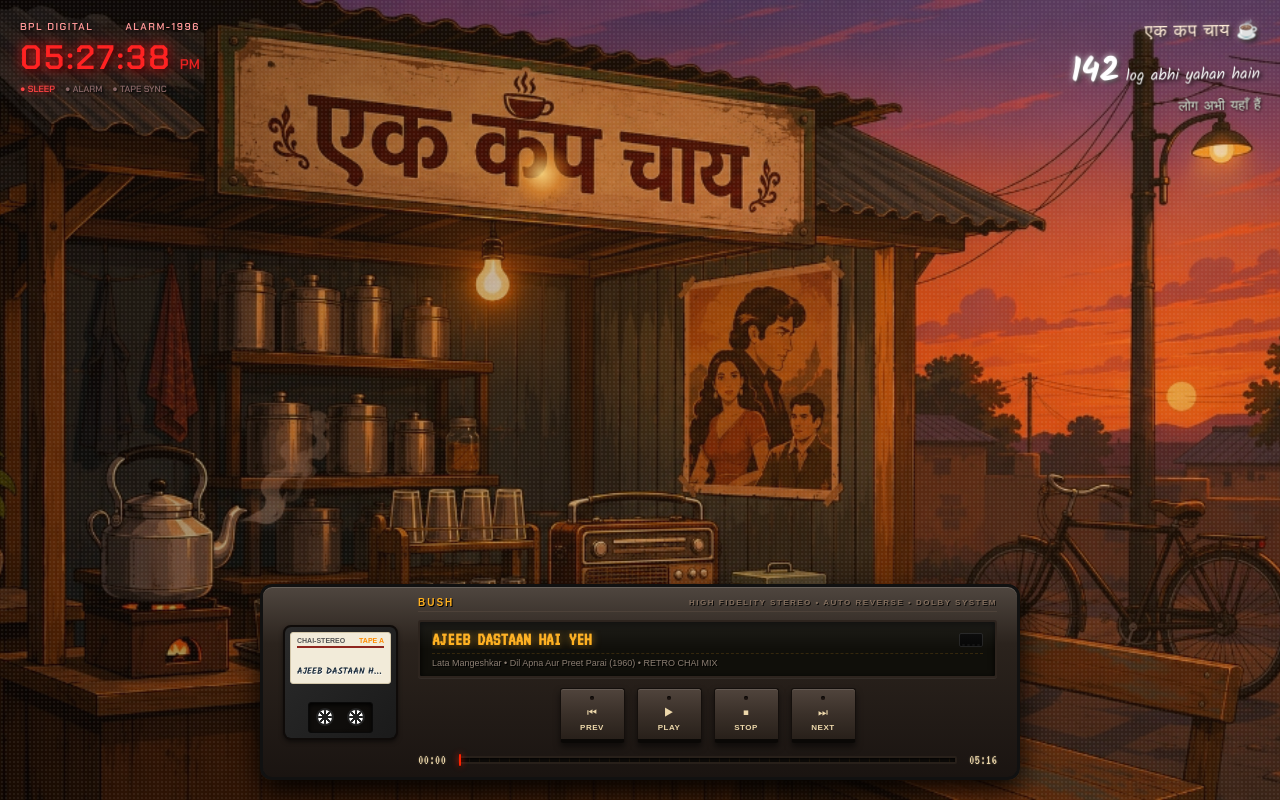
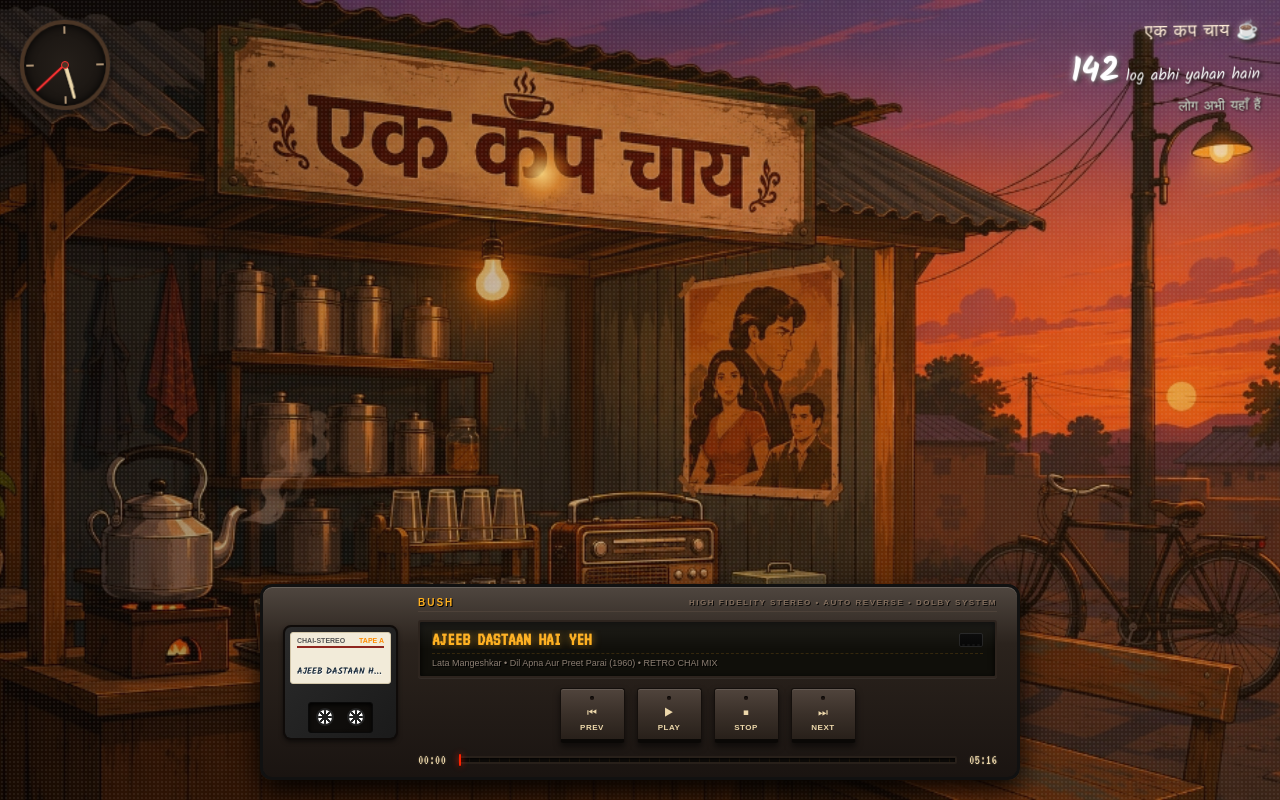
Before and after one commit to Md-Arif-hasnat99/EkCupChai, a React (Vite) app: page / in a window 1280 px wide. Built offline with nearby package versions, Linux system fonts and the light colour scheme; no server answers; a web font is replaced by a local one.

Commit message:
Implement retro analog clock and add new audio files

```diff
--- a/src/components/DigitalClock.jsx
+++ b/src/components/DigitalClock.jsx
@@ -1,48 +1,48 @@
 import React, { useState, useEffect } from 'react';
 
-export default function DigitalClock({ isTapePlaying }) {
-  const [timeStr, setTimeStr] = useState('12:00:00');
-  const [ampm, setAmPm] = useState('PM');
+export default function DigitalClock() {
+  const [time, setTime] = useState(new Date());
 
   useEffect(() => {
-    const update = () => {
-      const now = new Date();
-      let hours = now.getHours();
-      const minutes = String(now.getMinutes()).padStart(2, '0');
-      const seconds = String(now.getSeconds()).padStart(2, '0');
-      const ampmVal = hours >= 12 ? 'PM' : 'AM';
-      hours = hours % 12;
-      hours = hours ? hours : 12;
-      const hoursStr = String(hours).padStart(2, '0');
-      const blink = now.getSeconds() % 2 === 0 ? ':' : ' ';
-
-      setTimeStr(`${hoursStr}${blink}${minutes}${blink}${seconds}`);
-      setAmPm(ampmVal);
-    };
-
-    update();
-    const interval = setInterval(update, 1000);
-    return () => clearInterval(interval);
+    const timer = setInterval(() => {
+      setTime(new Date());
+    }, 1000);
+    return () => clearInterval(timer);
   }, []);
 
+  const seconds = time.getSeconds();
+  const minutes = time.getMinutes();
+  const hours = time.getHours();
+
+  const secondDeg = seconds * 6;
+  const minuteDeg = minutes * 6 + seconds * 0.1;
+  const hourDeg = (hours % 12) * 30 + minutes * 0.5;
+
   return (
-    <div id="digital-clock" class="retro-clock-panel">
-      <div className="clock-bezel">
-        <div className="clock-header">
-          <span className="brand-tag">BPL DIGITAL</span>
-          <span className="model-tag">ALARM-1996</span>
-        </div>
-        <div className="led-display">
-          <span className="led-digits">{timeStr}</span>
-          <span className="led-ampm">{ampm}</span>
-        </div>
-        <div className="clock-indicators">
-          <span className="indicator active">● SLEEP</span>
-          <span className="indicator">● ALARM</span>
-          <span className={`indicator ${isTapePlaying ? 'active' : ''}`}>
-            ● TAPE SYNC
-          </span>
-        </div>
+    <div id="retro-analog-clock" className="retro-analog-clock-container">
+      <div className="clock-dial">
+        {/* Dial markers */}
+        <div className="dial-marker marker-12"></div>
+        <div className="dial-marker marker-3"></div>
+        <div className="dial-marker marker-6"></div>
+        <div className="dial-marker marker-9"></div>
+
+        {/* Hands */}
+        <div
+          className="clock-hand hour-hand"
+          style={{ transform: `rotate(${hourDeg}deg)` }}
+        ></div>
+        <div
+          className="clock-hand minute-hand"
+          style={{ transform: `rotate(${minuteDeg}deg)` }}
+        ></div>
+        <div
+          className="clock-hand second-hand"
+          style={{ transform: `rotate(${secondDeg}deg)` }}
+        ></div>
+
+        {/* Center pin */}
+        <div className="clock-center-pin"></div>
       </div>
     </div>
   );
--- a/src/index.css
+++ b/src/index.css
@@ -183,75 +183,98 @@ html, body {
 /* ==========================================================================
    TOP-LEFT: 90s RED LED DIGITAL CLOCK (TRANSPARENT BACKGROUND OVERLAY)
    ========================================================================== */
-.retro-clock-panel {
+.retro-analog-clock-container {
   position: absolute;
   top: 20px;
   left: 20px;
   z-index: 10;
+  transform: rotate(-1deg); /* Slight tilt for retro imperfection */
 }
 
-.clock-bezel {
-  background: transparent;
-  border: none;
-  padding: 0;
-  box-shadow: none;
+.clock-dial {
+  width: 90px;
+  height: 90px;
+  border-radius: 50%;
+  border: 4px solid #4a3525; /* aged brass bezel */
+  background: radial-gradient(circle, #251f1a 0%, #15110e 100%);
+  position: relative;
+  box-shadow:
+    inset 0 0 10px rgba(0,0,0,0.9),
+    0 4px 10px rgba(0,0,0,0.6),
+    0 0 0 1px rgba(255,255,255,0.05);
 }
 
-.clock-header {
-  display: flex;
-  justify-content: space-between;
-  font-family: var(--font-led);
-  font-size: 10px;
-  letter-spacing: 1.5px;
-  color: #ff9999;
-  text-shadow: 1px 1px 3px rgba(0, 0, 0, 0.95);
-  margin-bottom: 2px;
+.dial-marker {
+  position: absolute;
+  background: #b09575; /* brass/gold notches */
+  border-radius: 1px;
 }
 
-.led-display {
-  background: transparent;
-  border: none;
-  padding: 0;
-  display: flex;
-  align-items: baseline;
-  gap: 8px;
-  box-shadow: none;
+.marker-12, .marker-6 {
+  width: 2px;
+  height: 8px;
+  left: 50%;
+  transform: translateX(-50%);
+}
+.marker-12 { top: 2px; }
+.marker-6 { bottom: 2px; }
+
+.marker-3, .marker-9 {
+  width: 8px;
+  height: 2px;
+  top: 50%;
+  transform: translateY(-50%);
+}
+.marker-3 { right: 2px; }
+.marker-9 { left: 2px; }
+
+.clock-hand {
+  position: absolute;
+  bottom: 50%;
+  left: 50%;
+  transform-origin: bottom center;
+  border-radius: 4px;
 }
 
-.led-digits {
-  font-family: var(--font-led);
-  font-size: 34px;
-  color: var(--c-led-red-text);
-  text-shadow:
-    0 0 10px var(--c-led-red-glow),
-    0 0 20px rgba(255, 34, 34, 0.7),
-    2px 2px 4px rgba(0, 0, 0, 0.95);
-  letter-spacing: 2px;
+.hour-hand {
+  width: 4px;
+  height: 25px;
+  margin-left: -2px;
+  background: #edd8ab; /* aged cream hand */
+  box-shadow: 0 0 2px rgba(0,0,0,0.5);
+  z-index: 5;
 }
 
-.led-ampm {
-  font-family: var(--font-led);
-  font-size: 14px;
-  color: var(--c-led-red-text);
-  text-shadow:
-    0 0 8px var(--c-led-red-glow),
-    2px 2px 4px rgba(0, 0, 0, 0.95);
-  opacity: 0.9;
+.minute-hand {
+  width: 3px;
+  height: 35px;
+  margin-left: -1.5px;
+  background: #edd8ab;
+  box-shadow: 0 0 2px rgba(0,0,0,0.5);
+  z-index: 6;
 }
 
-.clock-indicators {
-  display: flex;
-  gap: 10px;
-  margin-top: 4px;
-  font-size: 9px;
-  font-family: var(--font-led);
-  color: #886666;
-  text-shadow: 1px 1px 2px rgba(0, 0, 0, 0.95);
+.second-hand {
+  width: 1.5px;
+  height: 38px;
+  margin-left: -0.75px;
+  background: #ff3333; /* ticking red hand */
+  border-radius: 0;
+  box-shadow: 0 0 2px rgba(255,0,0,0.3);
+  z-index: 7;
 }
 
-.clock-indicators .indicator.active {
-  color: #ff4444;
-  text-shadow: 0 0 6px rgba(255, 68, 68, 0.9), 1px 1px 3px #000;
+.clock-center-pin {
+  width: 8px;
+  height: 8px;
+  border-radius: 50%;
+  background: #4a3525;
+  border: 1.5px solid #ff3333;
+  position: absolute;
+  top: 50%;
+  left: 50%;
+  transform: translate(-50%, -50%);
+  z-index: 10;
 }
 
 /* ==========================================================================
```
Also changed, not shown: 2 other files (tests, documents, lock files or other folders).
